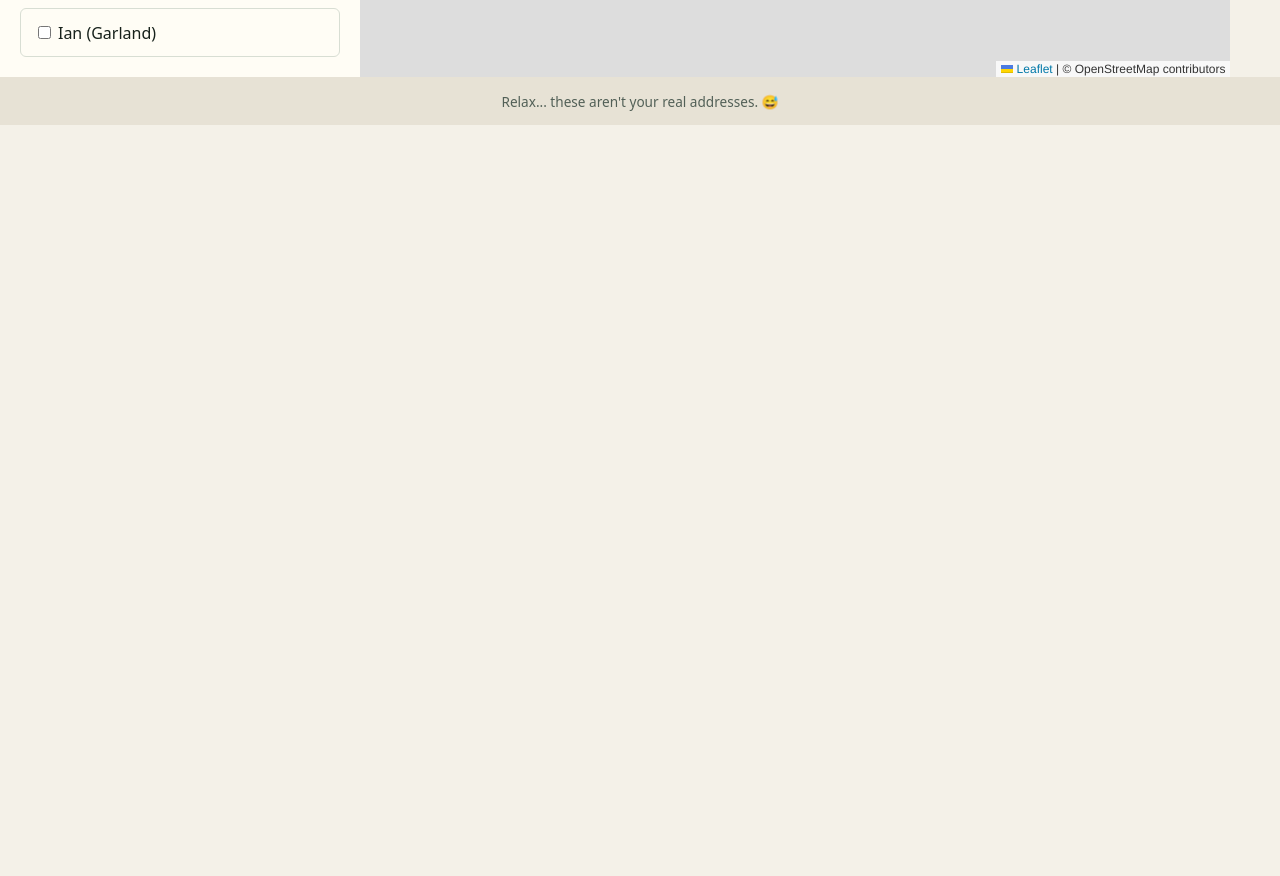
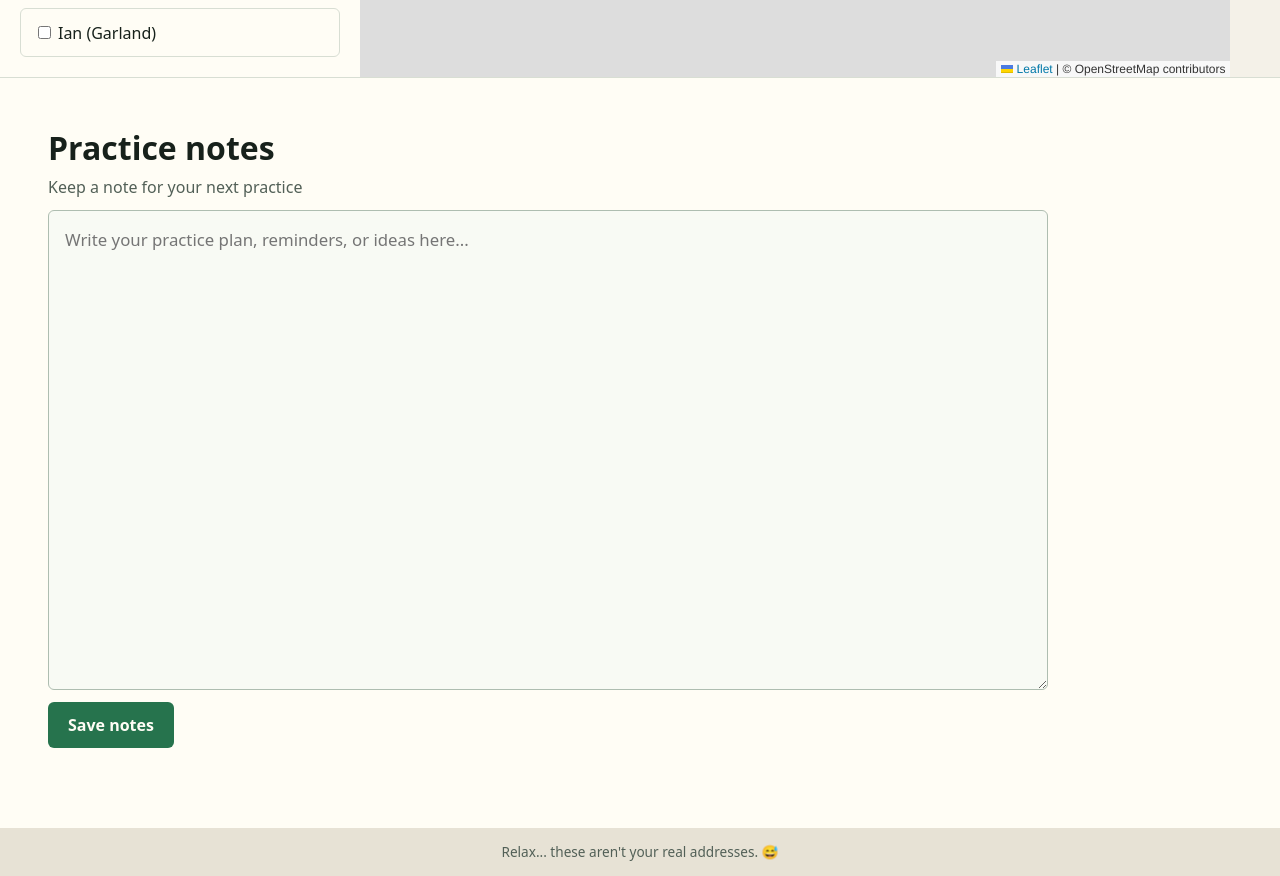
Before and after one commit to xVlkan7/baseball-website, a website: page index.html in a window 1280 px wide. Shown: the part 991-1867 px from the top of the page. Before the commit the page ends 1116 px from the top, so only its background shows below. Drawn offline with nearby package versions, Linux system fonts and the light colour scheme.

Commit message:
adding temp feature

```diff
--- a/index.html
+++ b/index.html
@@ -29,6 +29,20 @@
       <div id="map" class="map-container"></div>
     </div>
 
+    <section class="notes-section" aria-labelledby="notes-heading">
+      <h2 id="notes-heading">Practice notes</h2>
+      <form id="notes-form">
+        <label for="practice-notes">Keep a note for your next practice</label>
+        <textarea
+          id="practice-notes"
+          name="practice-notes"
+          placeholder="Write your practice plan, reminders, or ideas here..."
+        ></textarea>
+        <button type="submit">Save notes</button>
+      </form>
+      <p id="notes-status" role="status" aria-live="polite"></p>
+    </section>
+
     <footer>Relax... these aren't your real addresses. &#128517;</footer>
 
     <script src="https://unpkg.com/leaflet@1.9.3/dist/leaflet.js"></script>
--- a/scripts.js
+++ b/scripts.js
@@ -4,6 +4,7 @@ let mapCenter;
 let participantLayer;
 let addressLayer;
 let midpointLayer;
+const notesStorageKey = "baseball-practice-notes";
 const addressIcon = L.divIcon({
   className: "address-marker",
   iconSize: [16, 16],
@@ -159,7 +160,25 @@ function updateMap() {
   });
 }
 
+function initNotes() {
+  const form = document.getElementById("notes-form");
+  const textarea = document.getElementById("practice-notes");
+  const status = document.getElementById("notes-status");
+  const savedNotes = localStorage.getItem(notesStorageKey);
+
+  if (savedNotes !== null) {
+    textarea.value = savedNotes;
+  }
+
+  form.addEventListener("submit", (event) => {
+    event.preventDefault();
+    localStorage.setItem(notesStorageKey, textarea.value);
+    status.textContent = "Notes saved.";
+  });
+}
+
 async function init() {
+  initNotes();
   const response = await fetch("data.json");
   if (!response.ok) {
     throw new Error(`Could not load data.json (${response.status})`);
--- a/styles.css
+++ b/styles.css
@@ -108,6 +108,70 @@ header p {
   background: #e8f2e7;
 }
 
+.notes-section {
+  padding: clamp(1.5rem, 4vw, 3rem);
+  background: #fffdf5;
+  border-top: 1px solid #d8ded3;
+}
+
+.notes-section h2 {
+  margin: 0 0 0.4rem;
+  font-size: clamp(1.4rem, 3vw, 2rem);
+}
+
+#notes-form {
+  display: flex;
+  flex-direction: column;
+  gap: 0.75rem;
+  max-width: 1000px;
+}
+
+#notes-form label {
+  color: #526057;
+}
+
+#practice-notes {
+  width: 100%;
+  min-height: 30rem;
+  padding: 1rem;
+  border: 1px solid #aebdb0;
+  border-radius: 6px;
+  color: #17211b;
+  background: #f8faf4;
+  font: inherit;
+  font-size: 1.05rem;
+  line-height: 1.5;
+  resize: vertical;
+}
+
+#practice-notes:focus {
+  outline: 3px solid rgb(38 115 77 / 25%);
+  border-color: #26734d;
+}
+
+#notes-form button {
+  align-self: flex-start;
+  padding: 0.75rem 1.25rem;
+  border: 0;
+  border-radius: 6px;
+  color: #fffdf5;
+  background: #26734d;
+  font: inherit;
+  font-weight: 700;
+  cursor: pointer;
+}
+
+#notes-form button:hover {
+  background: #1d5b3d;
+}
+
+#notes-status {
+  min-height: 1.25rem;
+  margin: 0.75rem 0 0;
+  color: #26734d;
+  font-weight: 600;
+}
+
 @media (min-width: 768px) {
   .container {
     flex-direction: row;
```
